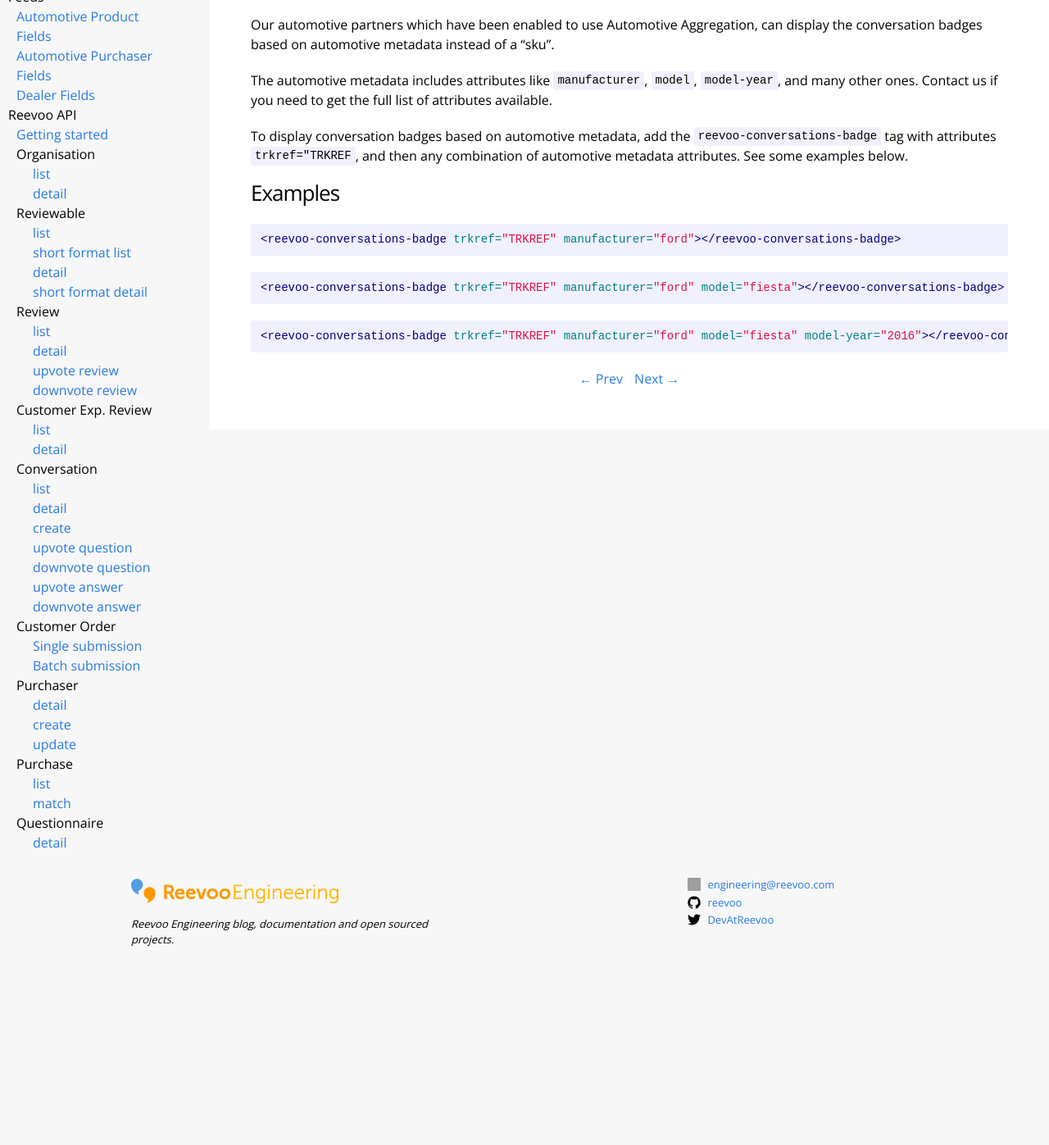
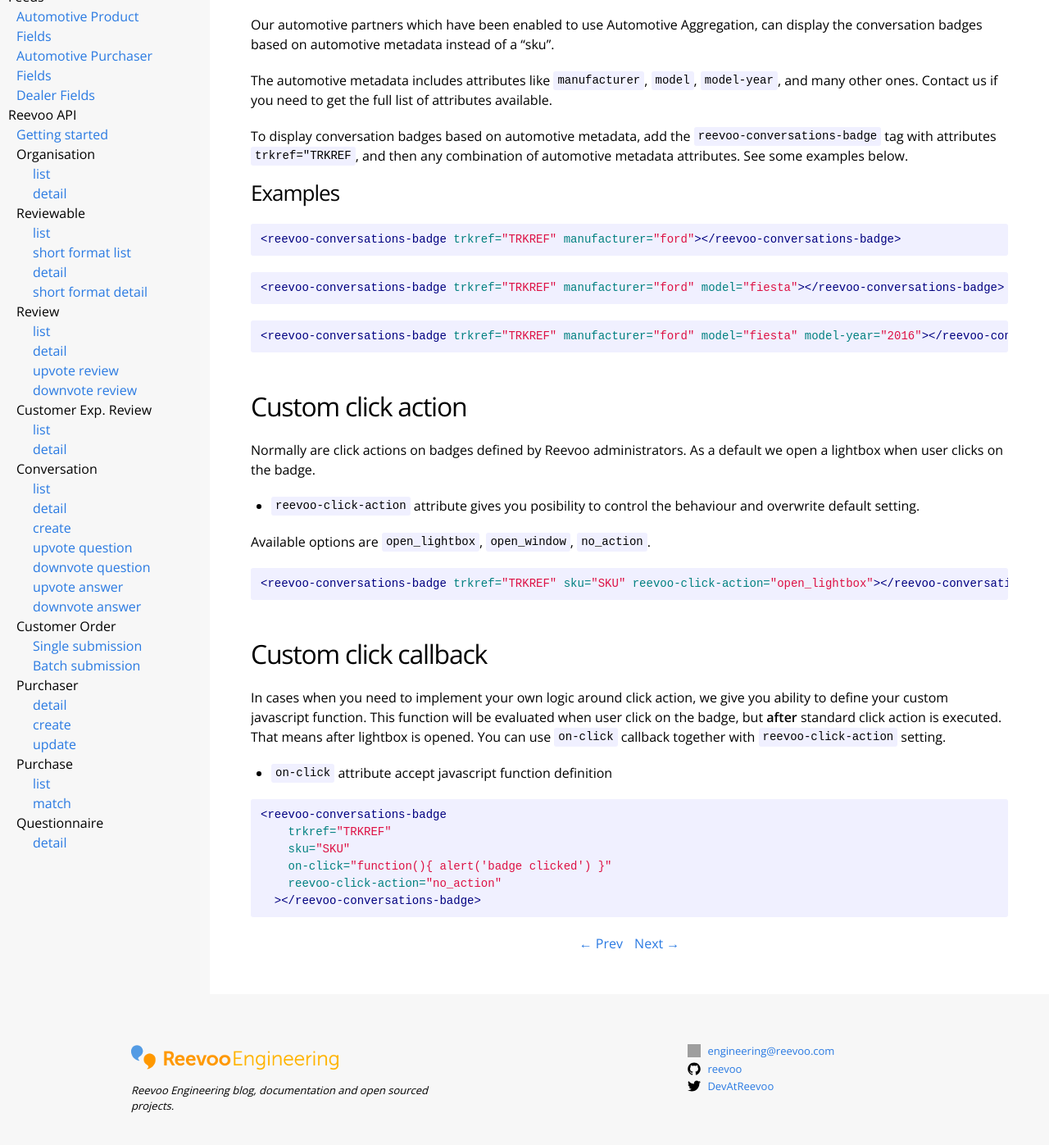
Before and after one commit to reevoo/reevoo.github.io, a Jekyll site: the page built from docs/reevoomark/conversation-badges.markdown, in a window 1280 px wide and 1400 px high, scrolled down 719 px. Shown: the top 1397 px of the window at 82% size. Built offline with Jekyll 4.4.1, drawn with Linux system fonts in a browser that asks for light colours; before the commit the page ends 1916 px from its top, so only the background shows below that; grey boxes are pictures that could not be loaded.

Commit message:
Add reevoo-click-action and on-click badge configuration to documentation
- ticket: https://reevoo.atlassian.net/browse/EX-2321

```diff
--- a/docs/reevoomark/conversation-badges.markdown
+++ b/docs/reevoomark/conversation-badges.markdown
@@ -50,3 +50,31 @@
 {% highlight html %}
 <reevoo-conversations-badge trkref="TRKREF" manufacturer="ford" model="fiesta" model-year="2016"></reevoo-conversations-badge>
 {% endhighlight %}
+
+
+## Custom click action
+
+Normally are click actions on badges defined by Reevoo administrators. As a default we open a lightbox when user clicks on the badge.
+
+* `reevoo-click-action` attribute gives you posibility to control the behaviour and overwrite default setting.
+
+Available options are `open_lightbox`, `open_window`, `no_action`.
+
+{% highlight html %}
+<reevoo-conversations-badge trkref="TRKREF" sku="SKU" reevoo-click-action="open_lightbox"></reevoo-conversations-badge>
+{% endhighlight %}
+
+## Custom click callback
+
+In cases when you need to implement your own logic around click action, we give you ability to define your custom javascript function. This function will be evaluated when user click on the badge, but **after** standard click action is executed. That means after lightbox is opened. You can use `on-click` callback together with `reevoo-click-action` setting.
+
+* `on-click` attribute accept javascript function definition
+
+{% highlight html %}
+<reevoo-conversations-badge
+    trkref="TRKREF"
+    sku="SKU"
+    on-click="function(){ alert('badge clicked') }"
+    reevoo-click-action="no_action"
+  ></reevoo-conversations-badge>
+{% endhighlight %}
```
Also changed, not shown: docs/reevoomark/customer-experience-badges.markdown (+27 -0 lines), docs/reevoomark/product-badges.markdown (+27 -0 lines).
